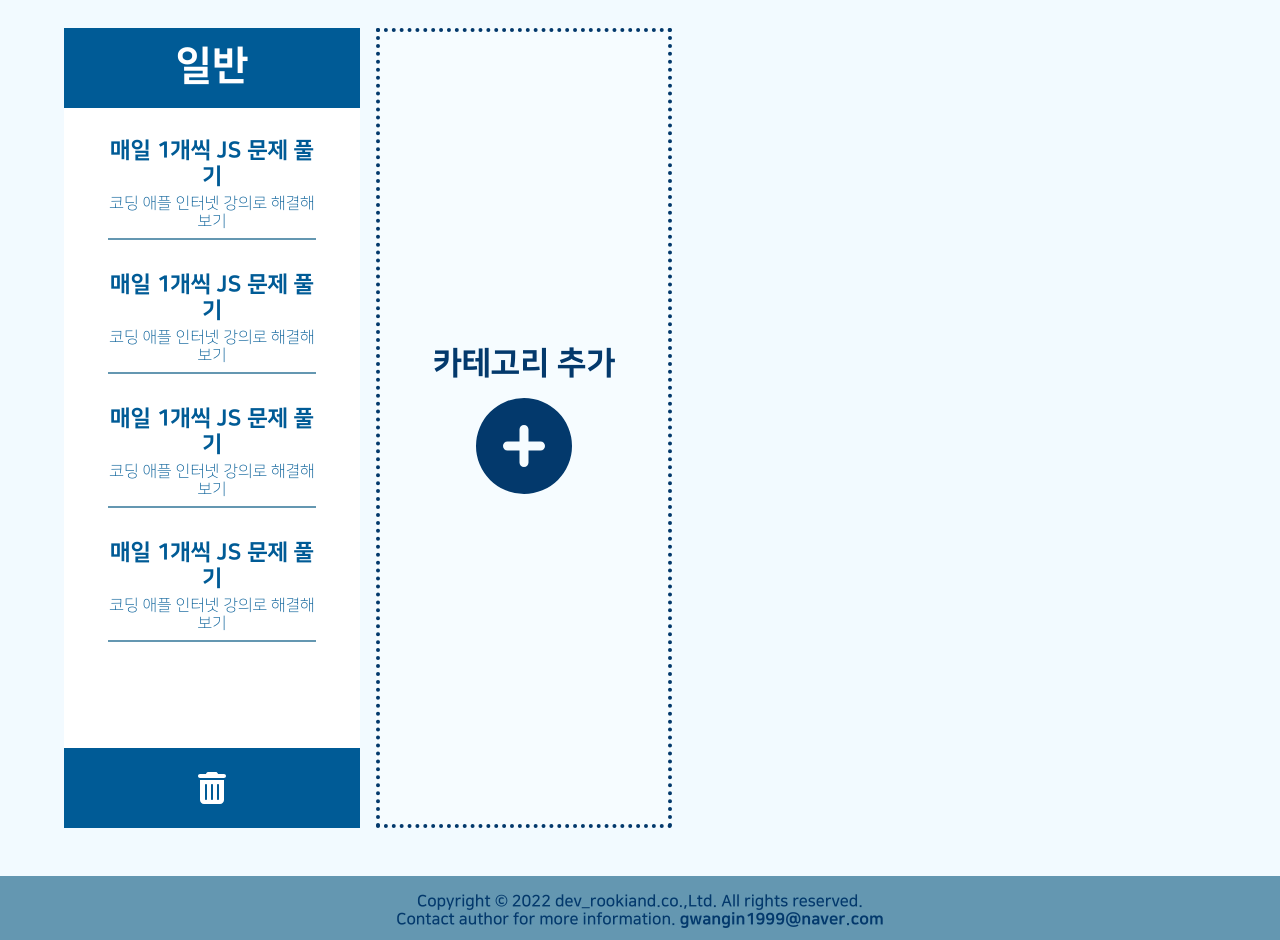
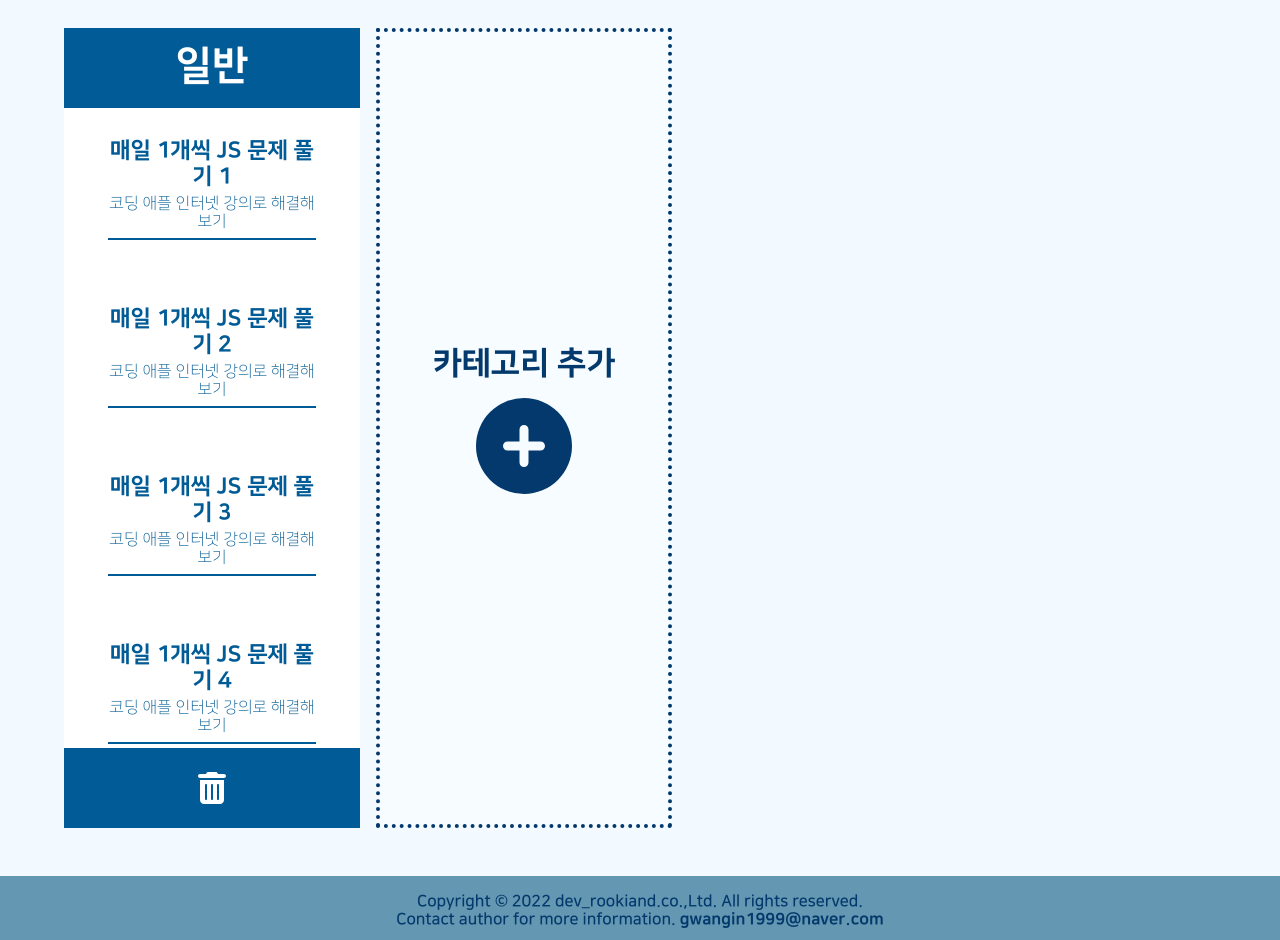
Before and after one commit to RookieAND/MyPersonalMemo, a React (Create React App) app: page /memo in a window 1280 px wide. Shown: the part 760-1700 px from the top of the page. Built offline with nearby package versions, Linux system fonts and the light colour scheme.

Commit message:
RookieAND / feat : add memo remove & modify section

```diff
--- a/src/components/main/memo/MemoElement.jsx
+++ b/src/components/main/memo/MemoElement.jsx
@@ -2,7 +2,9 @@ import { useContext, useState } from "react";
 import styled, { css } from "styled-components";
 
 import { MemoDispatch } from "pages/Container/MemoContainer";
-import { faAlignCenter } from "@fortawesome/free-solid-svg-icons";
+
+import { FontAwesomeIcon } from "@fortawesome/react-fontawesome";
+import { faPenToSquare, faTrashCan } from "@fortawesome/free-solid-svg-icons";
 
 const MemoElement = ({ memo, category }) => {
 	const [isActive, setActive] = useState(false);
@@ -30,8 +32,12 @@ const MemoElement = ({ memo, category }) => {
 				<p>{memo.desc}</p>
 			</MemoContent>
 			<MemoModify isActive={isActive}>
-				<button onClick={removeMemo}>삭제</button>
-				<button>수정</button>
+				<button onClick={removeMemo}>
+					<FontAwesomeIcon icon={faTrashCan} />
+				</button>
+				<button>
+					<FontAwesomeIcon icon={faPenToSquare} />
+				</button>
 			</MemoModify>
 		</Wrapper>
 	);
@@ -51,7 +57,7 @@ const MemoContent = styled.div`
 	${({ theme }) => {
 		const { colors, fonts, margins, paddings } = theme;
 		return css`
-			border-bottom: solid 2px ${colors.blue.quaternary};
+			border-bottom: solid 2px ${colors.blue.tertiary};
 
 			color: ${colors.blue.tertiary};
 			text-align: center;
@@ -74,17 +80,21 @@ const MemoModify = styled.div`
 	${({ theme, isActive }) => {
 		const { colors, fonts, margins, paddings } = theme;
 		return css`
-			display: ${isActive ? "flex" : "none"};
 			width: 100%;
+			margin: 0vw auto;
 
-			margin: 0vw auto;
+			display: flex;
+			justify-content: space-between;
+
+			visibility: ${isActive ? "visible" : "hidden"};
 
 			button {
 				width: 50%;
 				padding: ${paddings.sm} 0vw;
 
-				background-color: ${colors.blue.quinary};
+				background-color: ${colors.blue.tertiary};
 				cursor: pointer;
+				color: ${colors.white};
 			}
 		`;
 	}}
--- a/src/constants/ExampleMemo.js
+++ b/src/constants/ExampleMemo.js
@@ -4,22 +4,22 @@ export const ExampleMemo = [
 		memo: [
 			{
 				id: 1,
-				title: "매일 1개씩 JS 문제 풀기",
+				title: "매일 1개씩 JS 문제 풀기 1",
 				desc: "코딩 애플 인터넷 강의로 해결해보기",
 			},
 			{
 				id: 2,
-				title: "매일 1개씩 JS 문제 풀기",
+				title: "매일 1개씩 JS 문제 풀기 2",
 				desc: "코딩 애플 인터넷 강의로 해결해보기",
 			},
 			{
 				id: 3,
-				title: "매일 1개씩 JS 문제 풀기",
+				title: "매일 1개씩 JS 문제 풀기 3 ",
 				desc: "코딩 애플 인터넷 강의로 해결해보기",
 			},
 			{
 				id: 4,
-				title: "매일 1개씩 JS 문제 풀기",
+				title: "매일 1개씩 JS 문제 풀기 4",
 				desc: "코딩 애플 인터넷 강의로 해결해보기",
 			},
 		],
--- a/src/styles/Animation.js
+++ b/src/styles/Animation.js
@@ -1,10 +1,10 @@
-import { keyframes } from 'styled-components';
+import { keyframes } from "styled-components";
 
 export const raiseText = keyframes`
   0% {
-    opacity: 0;
+    visibility: hidden
   }
   100% {
-    opacity: 1;
+    visibility: visible;
   }
 `;
```
